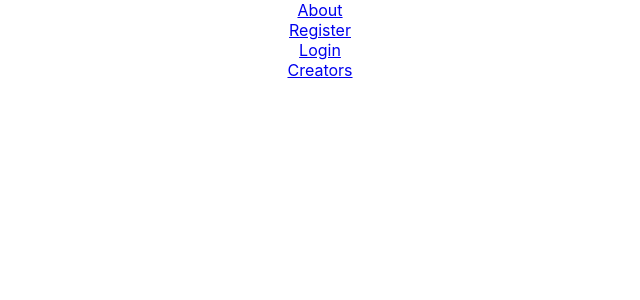
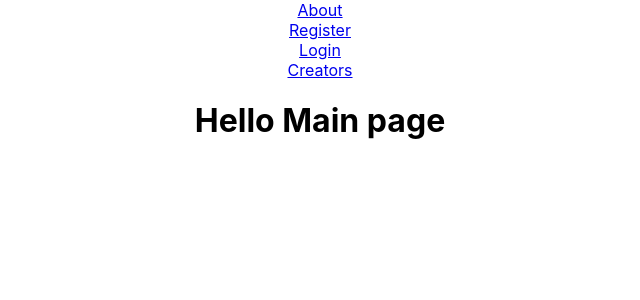
Before and after one commit to Anila277/Fantasies, a React (Create React App) app: page / in a window 1280 px wide. Shown: the top 300 px of the page, without its empty margins (320-960 px from the left). Built offline with nearby package versions, Linux system fonts and the light colour scheme.

Commit message:
wip: adds

```diff
--- a/src/App.js
+++ b/src/App.js
@@ -1,4 +1,5 @@
 import Header from './components /Header';
+import Main from './components /Main';
 
 import './App.css';
 
@@ -6,6 +7,7 @@ function App() {
   return (
     <div className="App">
       <Header />
+      <Main />
     </div>
   );
 }
--- a/src/components /Main.js
+++ b/src/components /Main.js
@@ -0,0 +1,27 @@
+import { useState, useEffect } from 'react';
+
+import { Routes, Route } from 'react-router-dom';
+
+import Index from '../pages/Index';
+import Show from '../pages/Show';
+import About from '../pages/About';
+
+function Main(props) {
+    return (
+        <main>
+            <h1>Hello Main page</h1>
+            <Routes>
+                <Route path='/show' element={
+
+                    <Show />
+                } />
+                <Route path='/index' element={
+
+                    <Index />
+                } />
+            </Routes>
+        </main>
+    );
+}
+
+export default Main;
--- a/src/pages/Index.js
+++ b/src/pages/Index.js
@@ -1,7 +1,13 @@
 
 import { useState } from 'react';
-function index() {
-    <div>
-        {/* <h1>Hello World</h1> */}
-    </div>
+import { Link } from 'react-router-dom';
+
+function Index(props) {
+    return (
+        <div>
+            <h1>Hello Index page</h1>
+        </div>
+    )
 }
+
+export default Index;
```
